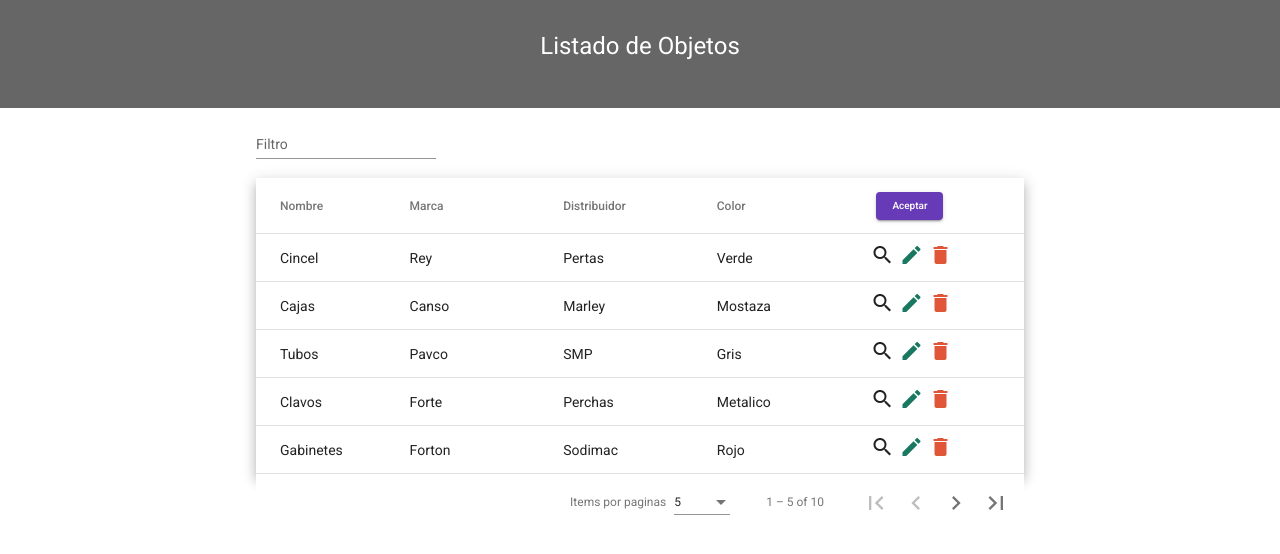
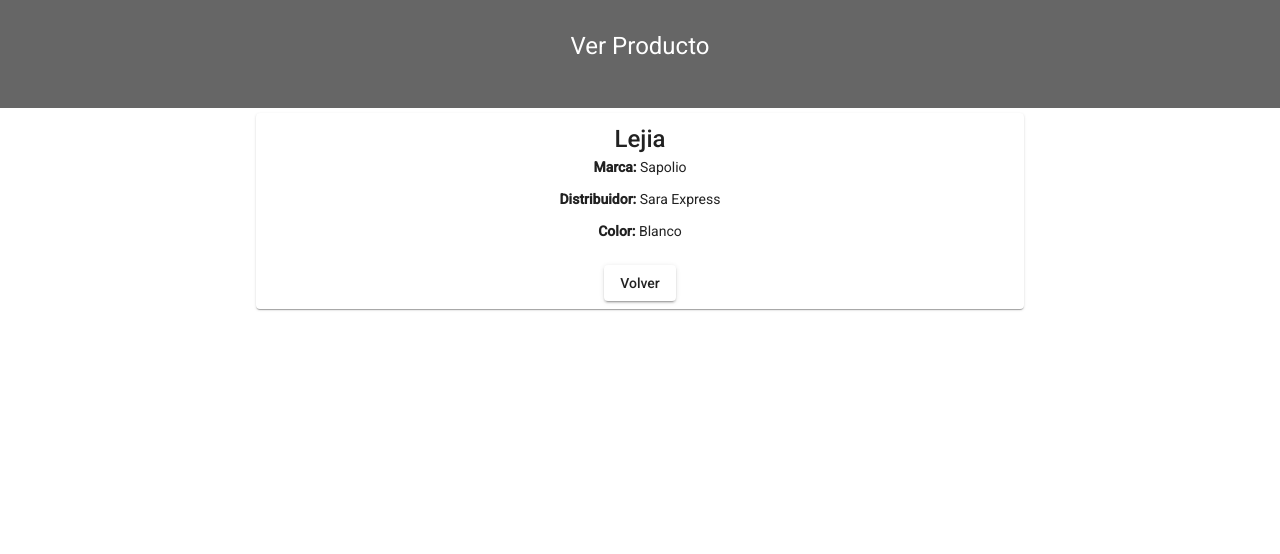
Before and after one commit to LuisWells/Almacen, an Angular app: page /verProducto/1 in a window 1280 px wide. Before the commit this address led to /. Shown: the top 554 px of the page. Built offline with nearby package versions, Linux system fonts and the light colour scheme.

Commit message:
Se creo el sistema de Ruteo (ver Producto), boton "Volver"

```diff
--- a/src/app/app-routing.module.ts
+++ b/src/app/app-routing.module.ts
@@ -1,7 +1,19 @@
 import { NgModule } from '@angular/core';
 import { RouterModule, Routes } from '@angular/router';
 
-const routes: Routes = [];
+// Componentes
+import { ListadoObjetoComponent } from './components/listado-objeto/listado-objeto.component';
+import { AgregarEditarObjetoComponent } from './components/agregar-editar-objeto/agregar-editar-objeto.component';
+import { VerObjetoComponent } from './components/ver-objeto/ver-objeto.component';
+
+const routes: Routes = [
+  { path: '', redirectTo: 'listarProducto', pathMatch: 'full' },
+  { path: 'listarProducto', component: ListadoObjetoComponent },
+  { path: 'agregarProducto', component: AgregarEditarObjetoComponent },
+  { path: 'verProducto/:id', component: VerObjetoComponent },
+  { path: 'editarProducto/:id', component: AgregarEditarObjetoComponent },
+  { path: '**', redirectTo: 'listarProducto', pathMatch: 'full' },
+];
 
 @NgModule({
   imports: [RouterModule.forRoot(routes)],
--- a/src/app/app.component.html
+++ b/src/app/app.component.html
@@ -1 +1 @@
-<app-listado-objeto></app-listado-objeto>
+<router-outlet></router-outlet>
--- a/src/app/components/listado-objeto/listado-objeto.component.css
+++ b/src/app/components/listado-objeto/listado-objeto.component.css
@@ -1,17 +1,6 @@
 table {
     width: 100%;
   }
-
-.title {
-    padding: 30px;
-    background-color: #666;
-    text-align: center;
-    color: white;
-}
-
-.container {
-    margin: 0 20%;
-}
 
 td, th {
     width: 15%;
--- a/src/app/components/listado-objeto/listado-objeto.component.html
+++ b/src/app/components/listado-objeto/listado-objeto.component.html
@@ -35,11 +35,11 @@
 
         <ng-container matColumnDef="acciones">
             <th mat-header-cell *matHeaderCellDef>
-              <button class="agregar" mat-raised-button color="primary">Aceptar</button>
-            </th>
+              <button [routerLink] ="['/agregarProducto']" class="agregar" mat-raised-button color="primary">Aceptar</button>
+            </th> //Otra forma de rooter es con las []
             <td mat-cell *matCellDef="let element">
-              <mat-icon matTooltip="Ver" class="search">search</mat-icon>
-              <mat-icon matTooltip="Editar" class="edit">edit</mat-icon>
+              <mat-icon [routerLink]="['/verProducto/2']" matTooltip="Ver" class="search">search</mat-icon>
+              <mat-icon [routerLink]="['/editarProducto/2']" matTooltip="Editar" class="edit">edit</mat-icon>
               <mat-icon matTooltip="Eliminar" class="delete">delete</mat-icon>
             </td>
           </ng-container>
--- a/src/app/components/ver-objeto/ver-objeto.component.css
+++ b/src/app/components/ver-objeto/ver-objeto.component.css
@@ -0,0 +1,4 @@
+.card {
+    margin-top: 5px;
+    text-align: center;
+}
--- a/src/app/components/ver-objeto/ver-objeto.component.html
+++ b/src/app/components/ver-objeto/ver-objeto.component.html
@@ -1 +1,16 @@
-<p>ver-objeto works!</p>
+<div class="title">
+    <h1>Ver Producto</h1>
+</div>
+<div class="container">
+    <mat-card class="card">
+        <mat-card-title>Lejia</mat-card-title>
+        <mat-card-content>
+            <p><strong>Marca:</strong> Sapolio </p>
+            <p><strong>Distribuidor:</strong> Sara Express </p>
+            <p><strong>Color:</strong> Blanco </p>
+        </mat-card-content>
+        <mat-card-actions>
+            <button [routerLink] = '["/listarProducto"]' mat-raised-button>Volver</button>
+        </mat-card-actions>
+    </mat-card>
+</div>
--- a/src/styles.css
+++ b/src/styles.css
@@ -2,3 +2,14 @@
 
 html, body { height: 100%; }
 body { margin: 0; font-family: Roboto, "Helvetica Neue", sans-serif; }
+
+.title {
+    padding: 30px;
+    background-color: #666;
+    text-align: center;
+    color: white;
+}
+
+.container {
+    margin: 0 20%;
+}
```
Also changed, not shown: src/app/shared/shared.module.ts (+5 -2 lines).
